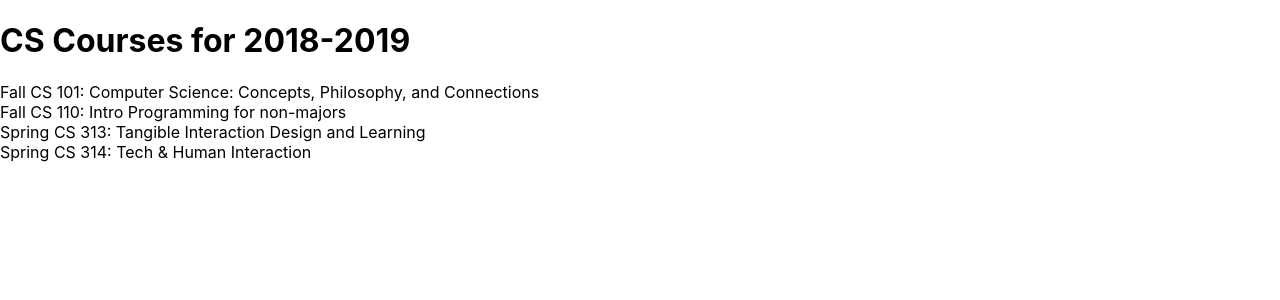
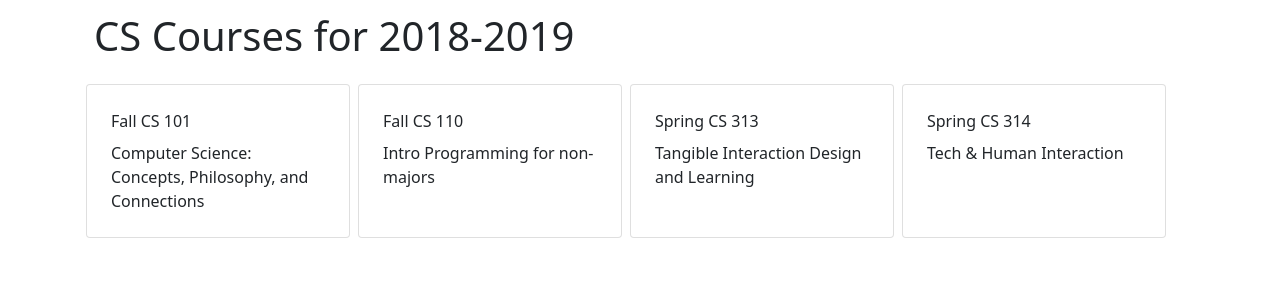
Before and after one commit to gracewainaina/scheduler, a React (Create React App) app: page / in a window 1280 px wide. Shown: the top 300 px of the page. Built offline with nearby package versions, Linux system fonts and the light colour scheme.

Commit message:
improve styling

```diff
--- a/package.json
+++ b/package.json
@@ -6,6 +6,7 @@
     "@testing-library/jest-dom": "^5.16.2",
     "@testing-library/react": "^12.1.3",
     "@testing-library/user-event": "^13.5.0",
+    "bootstrap": "^5.1.3",
     "react": "^17.0.2",
     "react-dom": "^17.0.2",
     "react-scripts": "5.0.0",
--- a/src/App.css
+++ b/src/App.css
@@ -1,38 +1,4 @@
-.App {
-  text-align: center;
+.course-list {
+  display: grid;
+  grid-template-columns: repeat(auto-fill, minmax(12rem, 17rem));
 }
-
-.App-logo {
-  height: 40vmin;
-  pointer-events: none;
-}
-
-@media (prefers-reduced-motion: no-preference) {
-  .App-logo {
-    animation: App-logo-spin infinite 20s linear;
-  }
-}
-
-.App-header {
-  background-color: #282c34;
-  min-height: 100vh;
-  display: flex;
-  flex-direction: column;
-  align-items: center;
-  justify-content: center;
-  font-size: calc(10px + 2vmin);
-  color: white;
-}
-
-.App-link {
-  color: #61dafb;
-}
-
-@keyframes App-logo-spin {
-  from {
-    transform: rotate(0deg);
-  }
-  to {
-    transform: rotate(360deg);
-  }
-}
--- a/src/App.js
+++ b/src/App.js
@@ -1,4 +1,5 @@
 import React from 'react';
+import './App.css';
 
 const schedule = {
   "title": "CS Courses for 2018-2019",
@@ -27,11 +28,14 @@
 };
 
 const Banner = ({ title }) => (
-  <h1>{ title }</h1>
+  <div className="m-1 p-2">{
+    <h1>{ title }</h1>
+  }</div>
+  // <h1>{ title }</h1>
 );
 
 const CourseList = ({ courses }) => (
-  <div>
+  <div className="course-list">
   { Object.values(courses).map(course => <Course key={course.id} course={ course } />) }
   </div>
 );
@@ -47,13 +51,16 @@
 );
 
 const Course = ({ course }) => (
-  <div>
-    { getCourseTerm(course) } CS { getCourseNumber(course) }: { course.title }
+  <div className="card m-1 p-2">
+    <div className="card-body">
+      <div className="card-title">{ getCourseTerm(course) } CS { getCourseNumber(course) }</div>
+      <div className="card-text">{ course.title }</div>
+    </div>
   </div>
 );
 
 const App = () =>  (
-  <div>
+  <div className="container">
     <Banner title={ schedule.title } />
     <CourseList courses={ schedule.courses } />
   </div>
--- a/src/index.js
+++ b/src/index.js
@@ -1,6 +1,6 @@
 import React from 'react';
 import ReactDOM from 'react-dom';
-import './index.css';
+import 'bootstrap/dist/css/bootstrap.min.css';
 import App from './App';
 import reportWebVitals from './reportWebVitals';
 
```
Also changed, not shown: 1 other file (tests, documents, lock files or other folders).
